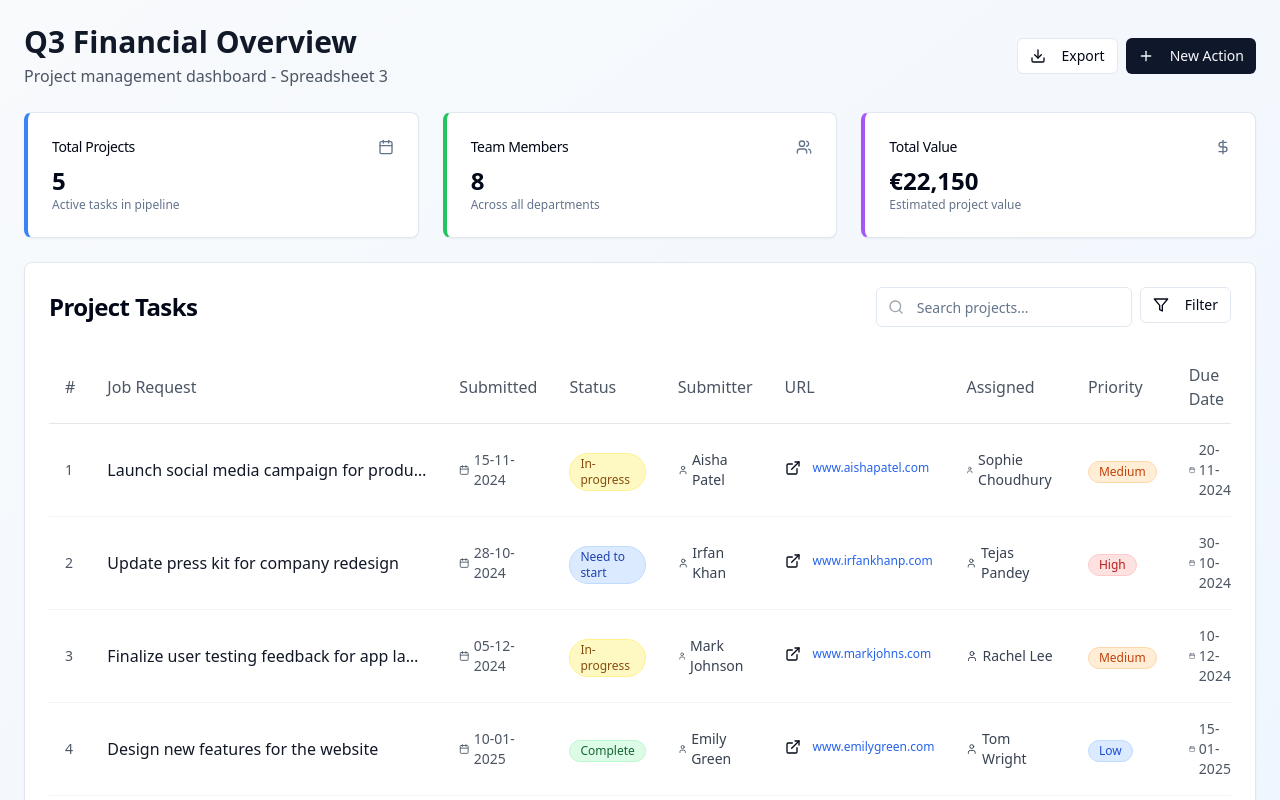
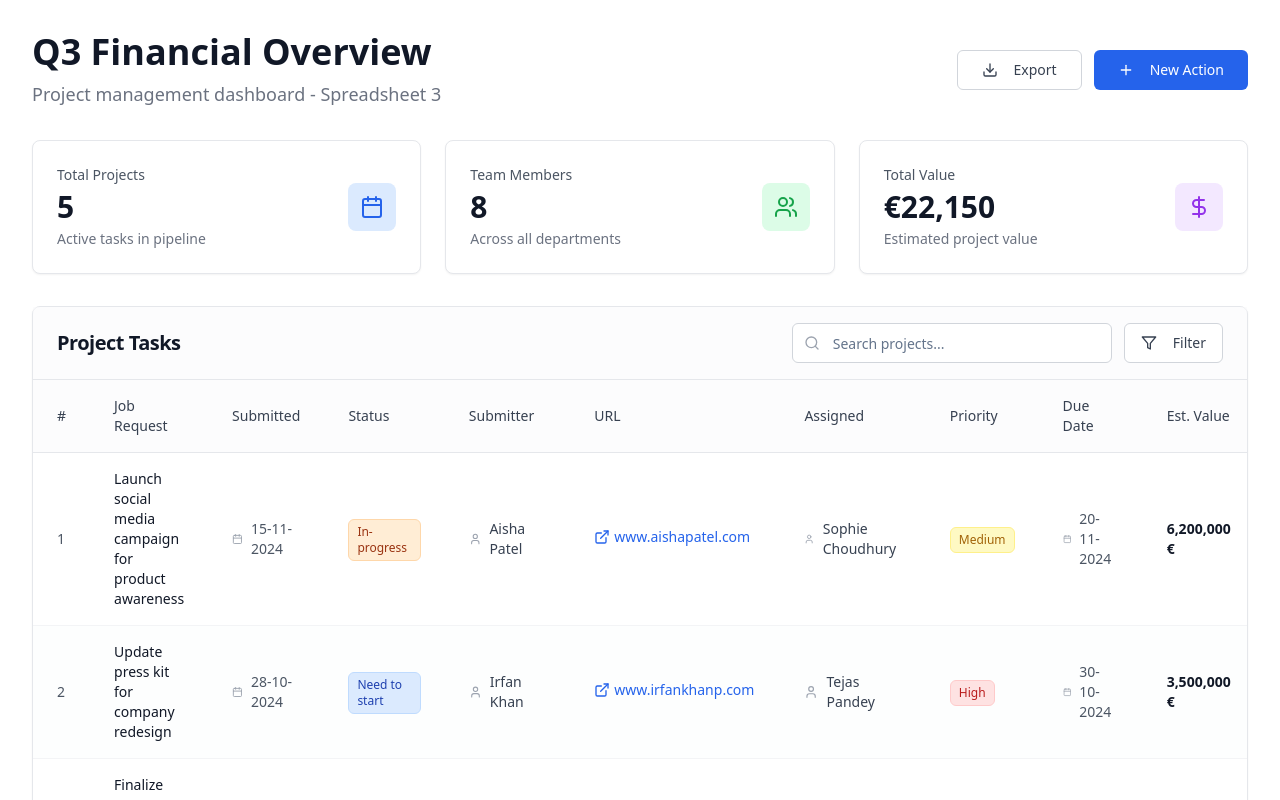
Before and after one commit to jagadeesh9347/build-as-is-crafted, a React (Vite) app: page / in a window 1280 px wide. Shown: the top 800 px of the page. Built offline with nearby package versions, Linux system fonts and the light colour scheme.

Commit message:
Refactor: Match Figma design
Implement the design from the provided Figma URL, ensuring all details are accurately replicated.

```diff
--- a/src/components/ProjectDashboard.tsx
+++ b/src/components/ProjectDashboard.tsx
@@ -11,19 +11,20 @@ const ProjectDashboard = () => {
   const [searchTerm, setSearchTerm] = useState("");
 
   return (
-    <div className="container mx-auto p-6 space-y-6">
+    <div className="min-h-screen bg-white">
+      <div className="container mx-auto p-8 max-w-7xl">
         {/* Header */}
-      <div className="flex flex-col md:flex-row justify-between items-start md:items-center gap-4">
+        <div className="flex flex-col md:flex-row justify-between items-start md:items-center gap-4 mb-8">
           <div>
-          <h1 className="text-3xl font-bold text-gray-900">Q3 Financial Overview</h1>
-          <p className="text-gray-600 mt-1">Project management dashboard - Spreadsheet 3</p>
+            <h1 className="text-4xl font-bold text-gray-900 mb-2">Q3 Financial Overview</h1>
+            <p className="text-gray-500 text-lg">Project management dashboard - Spreadsheet 3</p>
           </div>
-        <div className="flex gap-2">
-          <Button variant="outline" size="sm">
+          <div className="flex gap-3">
+            <Button variant="outline" className="bg-white border-gray-300 text-gray-700 hover:bg-gray-50 px-6 py-2 h-10">
               <Download className="w-4 h-4 mr-2" />
               Export
             </Button>
-          <Button size="sm">
+            <Button className="bg-blue-600 hover:bg-blue-700 text-white px-6 py-2 h-10">
               <Plus className="w-4 h-4 mr-2" />
               New Action
             </Button>
@@ -31,67 +32,80 @@ const ProjectDashboard = () => {
         </div>
 
         {/* Stats Cards */}
-      <div className="grid grid-cols-1 md:grid-cols-3 gap-6">
-        <Card className="border-l-4 border-l-blue-500">
-          <CardHeader className="flex flex-row items-center justify-between space-y-0 pb-2">
-            <CardTitle className="text-sm font-medium">Total Projects</CardTitle>
-            <Calendar className="h-4 w-4 text-muted-foreground" />
-          </CardHeader>
-          <CardContent>
-            <div className="text-2xl font-bold">5</div>
-            <p className="text-xs text-muted-foreground">Active tasks in pipeline</p>
+        <div className="grid grid-cols-1 md:grid-cols-3 gap-6 mb-8">
+          <Card className="bg-white border border-gray-200 shadow-sm">
+            <CardContent className="p-6">
+              <div className="flex items-center justify-between">
+                <div>
+                  <p className="text-sm font-medium text-gray-600 mb-1">Total Projects</p>
+                  <p className="text-3xl font-bold text-gray-900">5</p>
+                  <p className="text-sm text-gray-500 mt-1">Active tasks in pipeline</p>
+                </div>
+                <div className="w-12 h-12 bg-blue-100 rounded-lg flex items-center justify-center">
+                  <Calendar className="h-6 w-6 text-blue-600" />
+                </div>
+              </div>
             </CardContent>
           </Card>
 
-        <Card className="border-l-4 border-l-green-500">
-          <CardHeader className="flex flex-row items-center justify-between space-y-0 pb-2">
-            <CardTitle className="text-sm font-medium">Team Members</CardTitle>
-            <Users className="h-4 w-4 text-muted-foreground" />
-          </CardHeader>
-          <CardContent>
-            <div className="text-2xl font-bold">8</div>
-            <p className="text-xs text-muted-foreground">Across all departments</p>
+          <Card className="bg-white border border-gray-200 shadow-sm">
+            <CardContent className="p-6">
+              <div className="flex items-center justify-between">
+                <div>
+                  <p className="text-sm font-medium text-gray-600 mb-1">Team Members</p>
+                  <p className="text-3xl font-bold text-gray-900">8</p>
+                  <p className="text-sm text-gray-500 mt-1">Across all departments</p>
+                </div>
+                <div className="w-12 h-12 bg-green-100 rounded-lg flex items-center justify-center">
+                  <Users className="h-6 w-6 text-green-600" />
+                </div>
+              </div>
             </CardContent>
           </Card>
 
-        <Card className="border-l-4 border-l-purple-500">
-          <CardHeader className="flex flex-row items-center justify-between space-y-0 pb-2">
-            <CardTitle className="text-sm font-medium">Total Value</CardTitle>
-            <DollarSign className="h-4 w-4 text-muted-foreground" />
-          </CardHeader>
-          <CardContent>
-            <div className="text-2xl font-bold">€22,150</div>
-            <p className="text-xs text-muted-foreground">Estimated project value</p>
+          <Card className="bg-white border border-gray-200 shadow-sm">
+            <CardContent className="p-6">
+              <div className="flex items-center justify-between">
+                <div>
+                  <p className="text-sm font-medium text-gray-600 mb-1">Total Value</p>
+                  <p className="text-3xl font-bold text-gray-900">€22,150</p>
+                  <p className="text-sm text-gray-500 mt-1">Estimated project value</p>
+                </div>
+                <div className="w-12 h-12 bg-purple-100 rounded-lg flex items-center justify-center">
+                  <DollarSign className="h-6 w-6 text-purple-600" />
+                </div>
+              </div>
             </CardContent>
           </Card>
         </div>
 
-      {/* Filters and Search */}
-      <Card>
-        <CardHeader>
+        {/* Project Table Card */}
+        <Card className="bg-white border border-gray-200 shadow-sm">
+          <CardHeader className="border-b border-gray-200 bg-gray-50/50 px-6 py-4">
             <div className="flex flex-col md:flex-row gap-4 items-start md:items-center justify-between">
-            <CardTitle>Project Tasks</CardTitle>
-            <div className="flex gap-2 w-full md:w-auto">
-              <div className="relative flex-1 md:w-64">
+              <CardTitle className="text-xl font-semibold text-gray-900">Project Tasks</CardTitle>
+              <div className="flex gap-3 w-full md:w-auto">
+                <div className="relative flex-1 md:w-80">
                   <Search className="absolute left-3 top-1/2 transform -translate-y-1/2 text-gray-400 w-4 h-4" />
                   <Input
                     placeholder="Search projects..."
                     value={searchTerm}
                     onChange={(e) => setSearchTerm(e.target.value)}
-                  className="pl-10"
+                    className="pl-10 bg-white border-gray-300 focus:border-blue-500 focus:ring-1 focus:ring-blue-500 h-10"
                   />
                 </div>
-              <Button variant="outline" size="sm">
+                <Button variant="outline" className="bg-white border-gray-300 text-gray-700 hover:bg-gray-50 px-4 py-2 h-10">
                   <Filter className="w-4 h-4 mr-2" />
                   Filter
                 </Button>
               </div>
             </div>
           </CardHeader>
-        <CardContent>
+          <CardContent className="p-0">
             <ProjectTable searchTerm={searchTerm} />
           </CardContent>
         </Card>
+      </div>
     </div>
   );
 };
--- a/src/components/ProjectTable.tsx
+++ b/src/components/ProjectTable.tsx
@@ -82,7 +82,7 @@ const projects: Project[] = [
 const getStatusColor = (status: string) => {
   switch (status) {
     case "In-progress":
-      return "bg-yellow-100 text-yellow-800 border-yellow-200";
+      return "bg-orange-100 text-orange-800 border-orange-200";
     case "Need to start":
       return "bg-blue-100 text-blue-800 border-blue-200";
     case "Complete":
@@ -99,9 +99,9 @@ const getPriorityColor = (priority: string) => {
     case "High":
       return "bg-red-100 text-red-700 border-red-200";
     case "Medium":
-      return "bg-orange-100 text-orange-700 border-orange-200";
+      return "bg-yellow-100 text-yellow-700 border-yellow-200";
     case "Low":
-      return "bg-blue-100 text-blue-700 border-blue-200";
+      return "bg-green-100 text-green-700 border-green-200";
     default:
       return "bg-gray-100 text-gray-700 border-gray-200";
   }
@@ -121,72 +121,72 @@ const ProjectTable = ({ searchTerm }: ProjectTableProps) => {
   return (
     <div className="overflow-x-auto">
       <table className="w-full">
-        <thead>
-          <tr className="border-b border-gray-200">
-            <th className="text-left py-3 px-4 font-medium text-gray-600">#</th>
-            <th className="text-left py-3 px-4 font-medium text-gray-600">Job Request</th>
-            <th className="text-left py-3 px-4 font-medium text-gray-600">Submitted</th>
-            <th className="text-left py-3 px-4 font-medium text-gray-600">Status</th>
-            <th className="text-left py-3 px-4 font-medium text-gray-600">Submitter</th>
-            <th className="text-left py-3 px-4 font-medium text-gray-600">URL</th>
-            <th className="text-left py-3 px-4 font-medium text-gray-600">Assigned</th>
-            <th className="text-left py-3 px-4 font-medium text-gray-600">Priority</th>
-            <th className="text-left py-3 px-4 font-medium text-gray-600">Due Date</th>
-            <th className="text-left py-3 px-4 font-medium text-gray-600">Est. Value</th>
+        <thead className="bg-gray-50/50 border-b border-gray-200">
+          <tr>
+            <th className="text-left py-4 px-6 font-medium text-gray-700 text-sm">#</th>
+            <th className="text-left py-4 px-6 font-medium text-gray-700 text-sm">Job Request</th>
+            <th className="text-left py-4 px-6 font-medium text-gray-700 text-sm">Submitted</th>
+            <th className="text-left py-4 px-6 font-medium text-gray-700 text-sm">Status</th>
+            <th className="text-left py-4 px-6 font-medium text-gray-700 text-sm">Submitter</th>
+            <th className="text-left py-4 px-6 font-medium text-gray-700 text-sm">URL</th>
+            <th className="text-left py-4 px-6 font-medium text-gray-700 text-sm">Assigned</th>
+            <th className="text-left py-4 px-6 font-medium text-gray-700 text-sm">Priority</th>
+            <th className="text-left py-4 px-6 font-medium text-gray-700 text-sm">Due Date</th>
+            <th className="text-left py-4 px-6 font-medium text-gray-700 text-sm">Est. Value</th>
           </tr>
         </thead>
         <tbody>
-          {filteredProjects.map((project) => (
-            <tr key={project.id} className="border-b border-gray-100 hover:bg-gray-50 transition-colors">
-              <td className="py-4 px-4 text-sm text-gray-600">{project.id}</td>
-              <td className="py-4 px-4">
-                <div className="font-medium text-gray-900 max-w-xs truncate">
+          {filteredProjects.map((project, index) => (
+            <tr key={project.id} className={`border-b border-gray-100 hover:bg-gray-50/50 transition-colors ${index % 2 === 0 ? 'bg-white' : 'bg-gray-50/30'}`}>
+              <td className="py-4 px-6 text-sm text-gray-600 font-medium">{project.id}</td>
+              <td className="py-4 px-6">
+                <div className="font-medium text-gray-900 text-sm max-w-xs">
                   {project.jobRequest}
                 </div>
               </td>
-              <td className="py-4 px-4 text-sm text-gray-600">
-                <div className="flex items-center gap-1">
-                  <Calendar className="w-3 h-3" />
+              <td className="py-4 px-6 text-sm text-gray-600">
+                <div className="flex items-center gap-2">
+                  <Calendar className="w-4 h-4 text-gray-400" />
                   {project.submitted}
                 </div>
               </td>
-              <td className="py-4 px-4">
-                <Badge className={`${getStatusColor(project.status)} border font-normal`}>
+              <td className="py-4 px-6">
+                <Badge className={`${getStatusColor(project.status)} border font-medium text-xs px-2 py-1 rounded-md`}>
                   {project.status}
                 </Badge>
               </td>
-              <td className="py-4 px-4 text-sm text-gray-700">
-                <div className="flex items-center gap-1">
-                  <User className="w-3 h-3" />
+              <td className="py-4 px-6 text-sm text-gray-700">
+                <div className="flex items-center gap-2">
+                  <User className="w-4 h-4 text-gray-400" />
                   {project.submitter}
                 </div>
               </td>
-              <td className="py-4 px-4">
-                <Button variant="ghost" size="sm" className="p-0 h-auto">
-                  <ExternalLink className="w-3 h-3 mr-1" />
-                  <span className="text-blue-600 hover:text-blue-800 text-xs">
+              <td className="py-4 px-6">
+                <Button variant="ghost" size="sm" className="p-0 h-auto hover:bg-transparent">
+                  <div className="flex items-center gap-1 text-blue-600 hover:text-blue-800 text-sm">
+                    <ExternalLink className="w-3 h-3" />
                     {project.url}
-                  </span>
+                  </div>
                 </Button>
               </td>
-              <td className="py-4 px-4 text-sm text-gray-700">
-                <div className="flex items-center gap-1">
-                  <User className="w-3 h-3" />
+              <td className="py-4 px-6 text-sm text-gray-700">
+                <div className="flex items-center gap-2">
+                  <User className="w-4 h-4 text-gray-400" />
                   {project.assigned}
                 </div>
               </td>
-              <td className="py-4 px-4">
-                <Badge className={`${getPriorityColor(project.priority)} border font-normal`}>
+              <td className="py-4 px-6">
+                <Badge className={`${getPriorityColor(project.priority)} border font-medium text-xs px-2 py-1 rounded-md`}>
                   {project.priority}
                 </Badge>
               </td>
-              <td className="py-4 px-4 text-sm text-gray-600">
-                <div className="flex items-center gap-1">
-                  <Calendar className="w-3 h-3" />
+              <td className="py-4 px-6 text-sm text-gray-600">
+                <div className="flex items-center gap-2">
+                  <Calendar className="w-4 h-4 text-gray-400" />
                   {project.dueDate}
                 </div>
               </td>
-              <td className="py-4 px-4 text-sm font-medium text-gray-900">
+              <td className="py-4 px-6 text-sm font-semibold text-gray-900">
                 {project.estValue}
               </td>
             </tr>
--- a/src/pages/Index.tsx
+++ b/src/pages/Index.tsx
@@ -3,7 +3,7 @@ import ProjectDashboard from "../components/ProjectDashboard";
 
 const Index = () => {
   return (
-    <div className="min-h-screen bg-gradient-to-br from-slate-50 to-blue-50">
+    <div className="min-h-screen bg-white">
       <ProjectDashboard />
     </div>
   );
```
Lines whose indentation alone changed are shown as unchanged.
